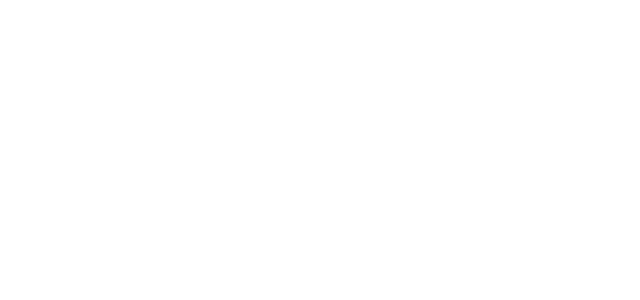
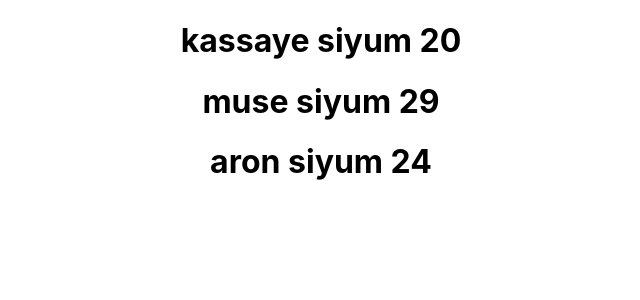
Before and after one commit to kasaye23/sms-spa, a React (Create React App) app: page / in a window 1280 px wide. Shown: the top 300 px of the page, without its empty margins (319-959 px from the left). Built offline with nearby package versions, Linux system fonts and the light colour scheme.

Commit message:
fine work effectively probes work or properties

```diff
--- a/src/App.js
+++ b/src/App.js
@@ -3,12 +3,16 @@
 import Hi from './components/Class_comp';
 import {Hello} from './components/Functional_comp';
 import Wellcome from './components/jsx';
+import Fullname from './components/props';
 function App() {
   return (
     <div className="App">
        {/* <Hello/> */}
       {/* <Hi/> */}
       {/* <Wellcome/> */}
+      <Fullname name="kassaye" Age="20"/>
+      <Fullname name="muse"Age="29"/>
+      <Fullname name="aron"Age="24"/>
     </div>
   );
 }
--- a/src/components/props.js
+++ b/src/components/props.js
@@ -0,0 +1,6 @@
+import React from 'react';
+const Fullname = (props) => {
+    return ( <h1>{props.name} siyum {props.Age}</h1> );
+}
+
+export default Fullname ;
```
